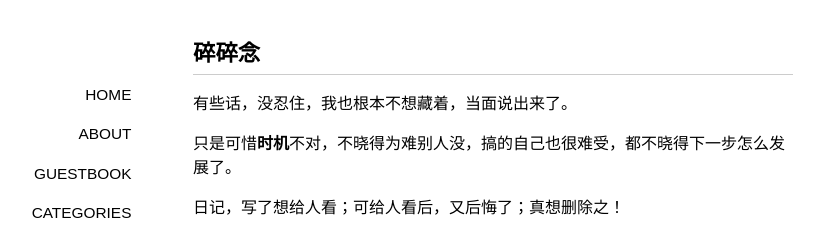
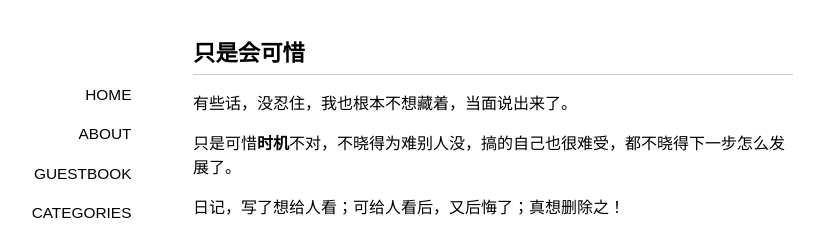
Before and after one commit to lovelife/lovelife.github.com, a Jekyll site: the page built from _posts/2013-04-01-只是会可惜.markdown, in a window 1280 px wide. Shown: the top 231 px of the page, without its empty margins (147-969 px from the left). Built offline with Jekyll 4.4.1, drawn with Linux system fonts in a browser that asks for light colours; some web fonts are replaced; Markdown is read by kramdown in place of the engine named in the settings; comment, search, counter and statistics services are not loaded.

Commit message:
只是会可惜

```diff
--- a/_posts/2013-04-01-Time-is-everthing.markdown
+++ b/_posts/2013-04-01-只是会可惜.markdown
@@ -1,6 +1,6 @@
 ---
 layout: post
-title: "碎碎念"
+title: "只是会可惜"
 description: ""
 categories:
 - 随笔
```
